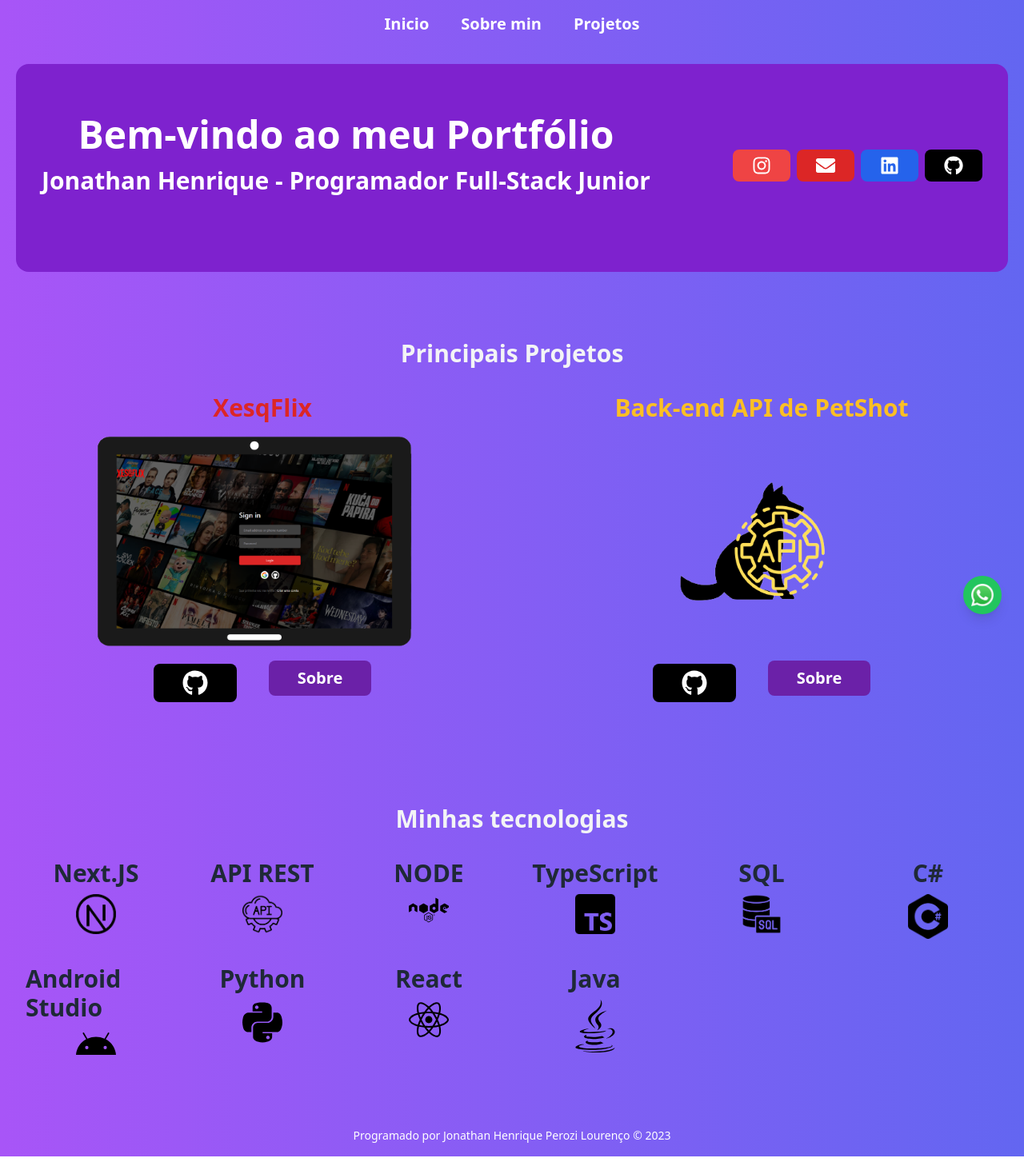
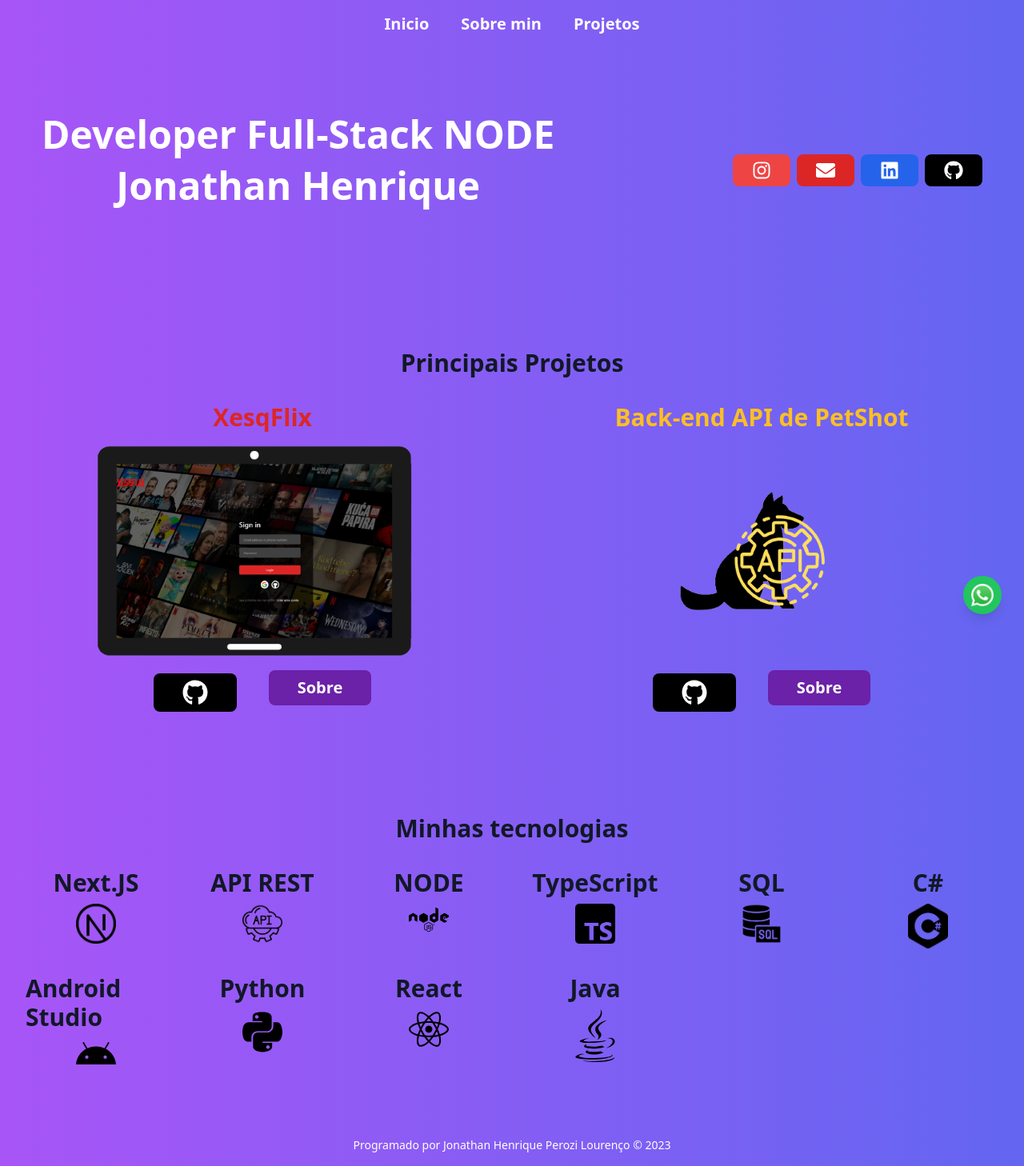
Before and after one commit to jhowk14/Meu_portifolio_em_nextjs, a Next.js app: page / in a window 1280 px wide. Shown: the whole page at 80% size. Built offline with nearby package versions, Linux system fonts and the light colour scheme.

Commit message:
re-estilização da page home

```diff
--- a/src/app/components/tecnologia.tsx
+++ b/src/app/components/tecnologia.tsx
@@ -8,7 +8,7 @@
 export default function Tecnologia(props: caminho) {
     return <>
     <div>
-      <h3 className="text-3xl text-gray-800 justify-center flex font-bold mb-2">{props.nome}</h3>
+      <h3 className="text-3xl text-gray-900 justify-center flex font-bold mb-2">{props.nome}</h3>
         <div className='justify-center flex'><Image src={props.src} alt="imagen ilustrativa de como e a tecnologia" width={50} height={50} /></div>
       </div>
     </>;
--- a/src/app/page.tsx
+++ b/src/app/page.tsx
@@ -5,10 +5,10 @@
 export default function Home() {
   return (
     <>
-      <div className="py-16 px-8 text-center lg:flex lg:justify-between lg:items-center bg-purple-700 rounded-2xl m-5">
+      <div className="py-16 px-8 text-center lg:flex lg:justify-between lg:items-center rounded-2xl m-5">
         <div className="lg:mr-12">
-          <h1 className="text-4xl lg:text-5xl font-bold mb-4">Bem-vindo ao meu Portfólio</h1>
-          <p className="text-2xl lg:text-3xl font-bold">Jonathan Henrique - Programador Full-Stack Junior</p>
+          <h1 className="text-3xl lg:text-5xl font-bold mb-4 ">Developer Full-Stack NODE</h1>
+          <p className="text-2xl lg:text-5xl font-bold">Jonathan Henrique</p>
           <div className="mt-8 flex flex-wrap justify-center lg:justify-start space-x-3">
 
           </div>
@@ -21,8 +21,8 @@
         </div>
       </div>
 
-      <section className="py-16 px-8 text-gray-600">
-        <h2 className="text-3xl font-bold mb-8 text-gray-100 text-center">Principais Projetos</h2>
+      <section className="py-16 px-8 text-gray-900">
+        <h2 className="text-3xl font-bold mb-8 text-center">Principais Projetos</h2>
         <div className="grid grid-cols-1 sm:grid-cols-2 lg:grid-cols-2 xl:grid-cols-2 gap-8">
           <div>
             <h3 className="text-3xl flex justify-center text-red-600 font-bold mb-2">XesqFlix</h3>
@@ -36,8 +36,8 @@
         </div>
       </section>
 
-      <section className="py-16 px-8 text-gray-600">
-        <h2 className="text-3xl font-bold mb-8 text-gray-100 text-center">Minhas tecnologias</h2>
+      <section className="py-16 px-8 text-gray-900">
+        <h2 className="text-3xl font-bold mb-8 text-center">Minhas tecnologias</h2>
         <div className="grid grid-cols-2 sm:grid-cols-3 md:grid-cols-4 lg:grid-cols-5 xl:grid-cols-6 gap-8">
           <Tecnologia src="/images/next.png" nome="Next.JS" />
           <Tecnologia src="/images/api.png" nome="API REST" />
--- a/src/app/projetos/page.tsx
+++ b/src/app/projetos/page.tsx
@@ -3,7 +3,7 @@
 export default function About() {
     return (
         <div className="flex justify-center">
-            <div className="flex justify-center">
+            <div className="flex justify-center mt-10 m-10">
             <div className="grid grid-cols-1">
               <p className="mt-10 justify-center flex font-bold bg-black hover:bg-gray-700 text-white py-5 px-12 rounded-lg text-2xl">
                 <Link href="/projetos/apirest">API</Link>
```
